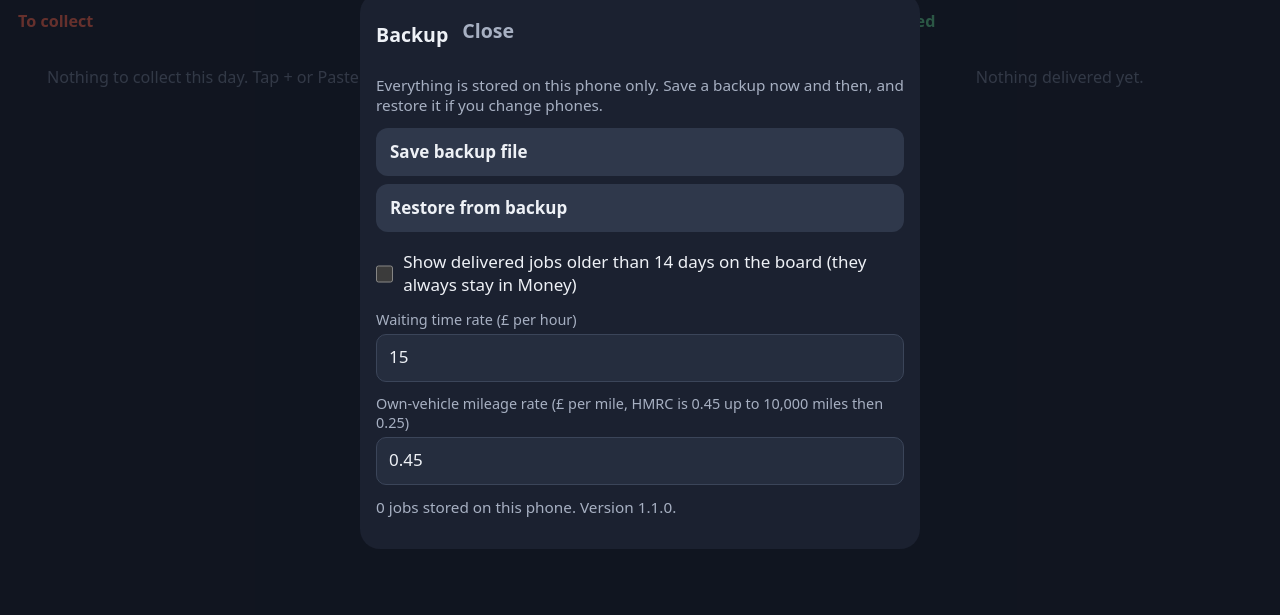
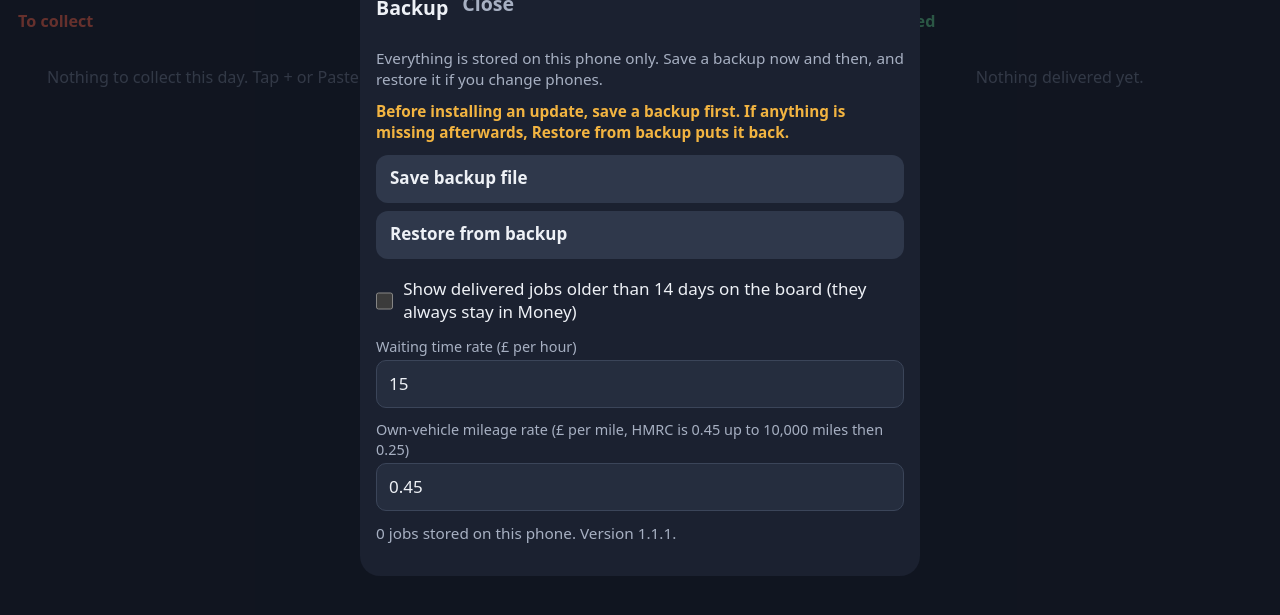
Before and after one commit to voidreapercmxcix/-job-planner-app, a website: page www/index.html in a window 1280 px wide. Both pictures are taken after a click on the button "Menu". Shown: the part 129-744 px from the top of the page. Drawn offline with Linux system fonts and the light colour scheme.

Commit message:
Update index.html1.1.1: backup-before-update warning, shorter Test alarm label

```diff
--- a/www/index.html
+++ b/www/index.html
@@ -292,11 +292,12 @@ header h1 small{display:block;font-size:.85rem;font-weight:400;color:var(--ink2)
   <div class="menu">
     <h3>Backup<button class="btn ghost" id="menuClose">Close</button></h3>
     <p>Everything is stored on this phone only. Save a backup now and then, and restore it if you change phones.</p>
+    <p style="color:var(--amber);font-weight:600">Before installing an update, save a backup first. If anything is missing afterwards, Restore from backup puts it back.</p>
     <button class="btn" id="exportBtn">Save backup file</button>
     <button class="btn" id="importBtn">Restore from backup</button>
     <input type="file" id="importFile" accept="application/json" class="hidden">
     <div class="f hidden" id="leadBox" style="margin-top:10px"><label for="lead">Reminder before planned time (minutes)</label><input id="lead" type="number" inputmode="numeric" step="5"></div>
-    <button class="btn hidden" id="testAlarm">Test an alarm (fires in 15 seconds)</button>
+    <button class="btn hidden" id="testAlarm">Test alarm (fires in 15 seconds)</button>
     <label class="f" style="flex-direction:row;align-items:center;gap:10px;margin-top:10px"><input type="checkbox" id="showArchived" style="width:22px;height:22px"> <span>Show delivered jobs older than 14 days on the board (they always stay in Money)</span></label>
     <div class="f"><label for="waitRate">Waiting time rate (£ per hour)</label><input id="waitRate" type="number" step="0.5" inputmode="decimal"></div>
     <div class="f" style="margin-top:10px"><label for="rate">Own-vehicle mileage rate (£ per mile, HMRC is 0.45 up to 10,000 miles then 0.25)</label><input id="rate" type="number" step="0.01" inputmode="decimal"></div>
@@ -350,7 +351,7 @@ async function nativeBoot(){
 
 // ---------- storage ----------
 const KEY = 'jobs.v1';
-const VERSION = '1.1.0';
+const VERSION = '1.1.1';
 let jobs = [];
 function load(){ try{ jobs = JSON.parse(localStorage.getItem(KEY)) || []; }catch(e){ jobs = []; } }
 function save(){ try{ localStorage.setItem(KEY, JSON.stringify(jobs)); }catch(e){ toast('Could not save. Storage may be full.'); } syncAlarms(); }
```
